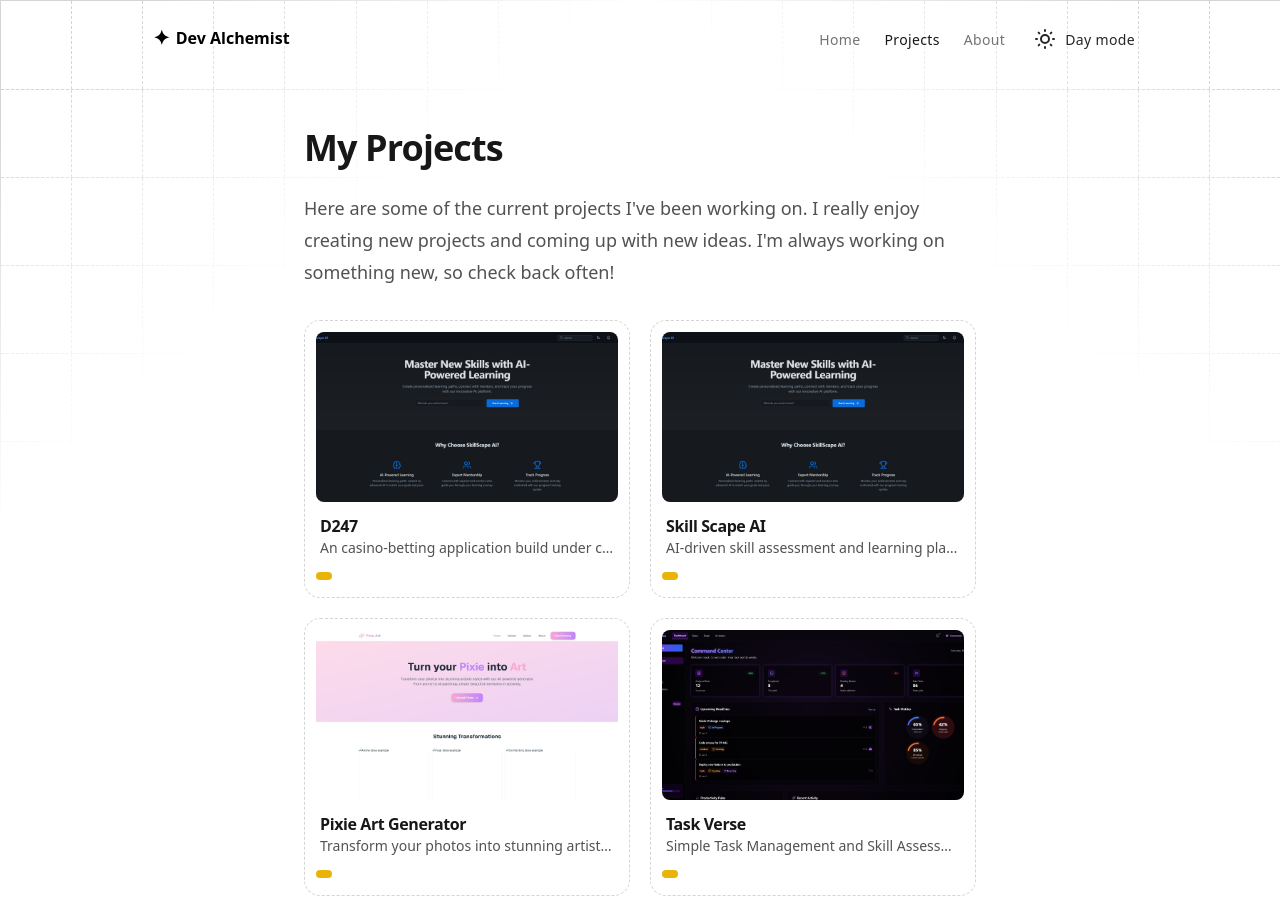
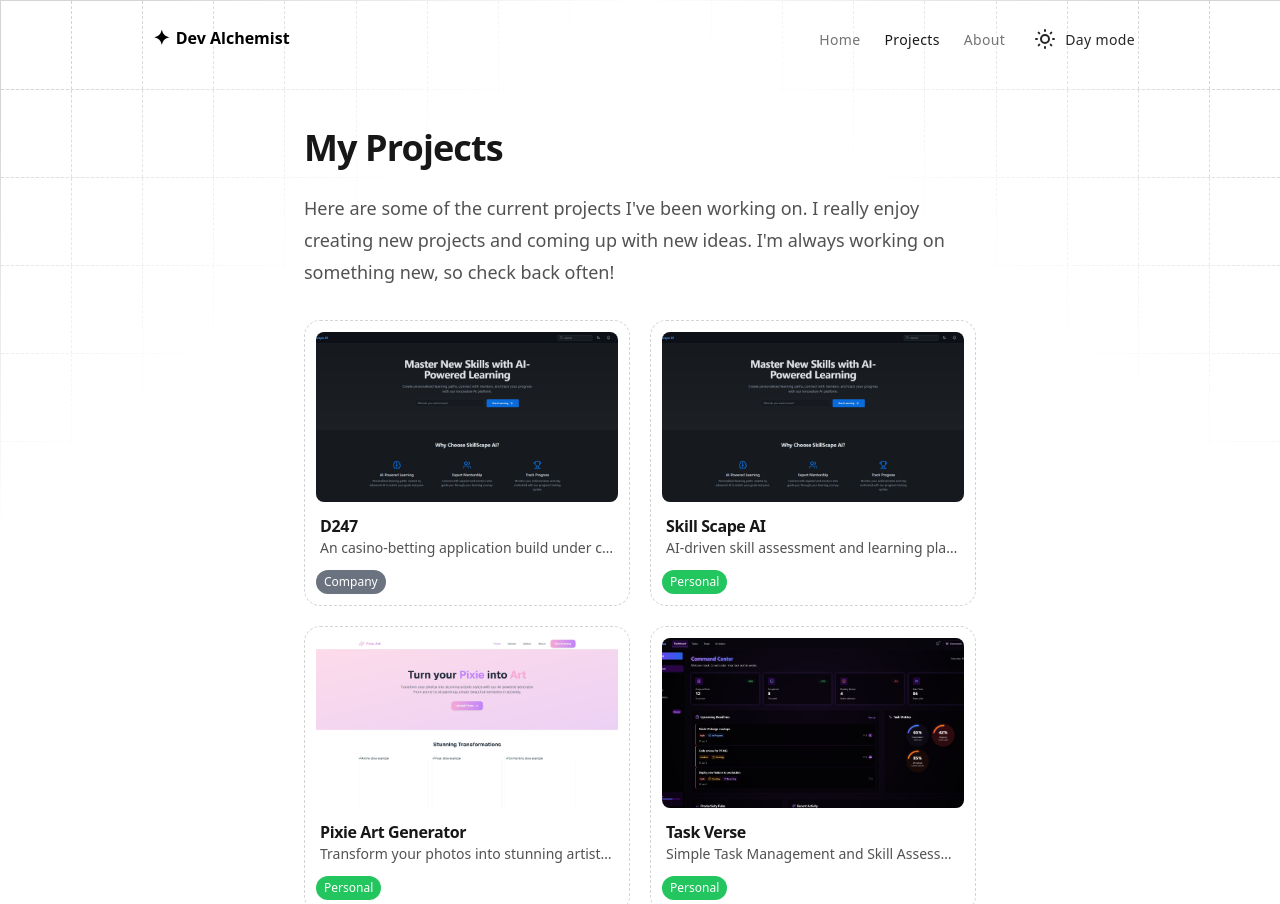
Before and after one commit to DevAlchamist/DEV-ALCHAMIST, an Astro site: page /projects in a window 1280 px wide. Shown: the top 904 px of the page. Built offline with nearby package versions, Linux system fonts and the light colour scheme; Astro itself is replaced by a stand-in of ours.

Commit message:
Porject Status Update

```diff
--- a/src/components/project.astro
+++ b/src/components/project.astro
@@ -72,9 +72,9 @@ const { name, description, url, image, status } = Astro.props;
     <!-- Status Badge -->
     <span
       class={`mt-2 inline-block text-xs font-medium px-2 py-1 rounded-full ${
-        status === "active"
+        status === "Personal"
           ? "bg-green-500 text-white"
-          : status === "inactive"
+          : status === "Company"
             ? "bg-gray-500 text-white"
             : "bg-yellow-500 text-black"
       }`}
--- a/src/pages/projects.astro
+++ b/src/pages/projects.astro
@@ -23,6 +23,7 @@ import Layout from "../layouts/main.astro";
               description={project.description}
               image={project.image}
               url={project.url}
+              status={project.status}
             />
           )
         })
```
